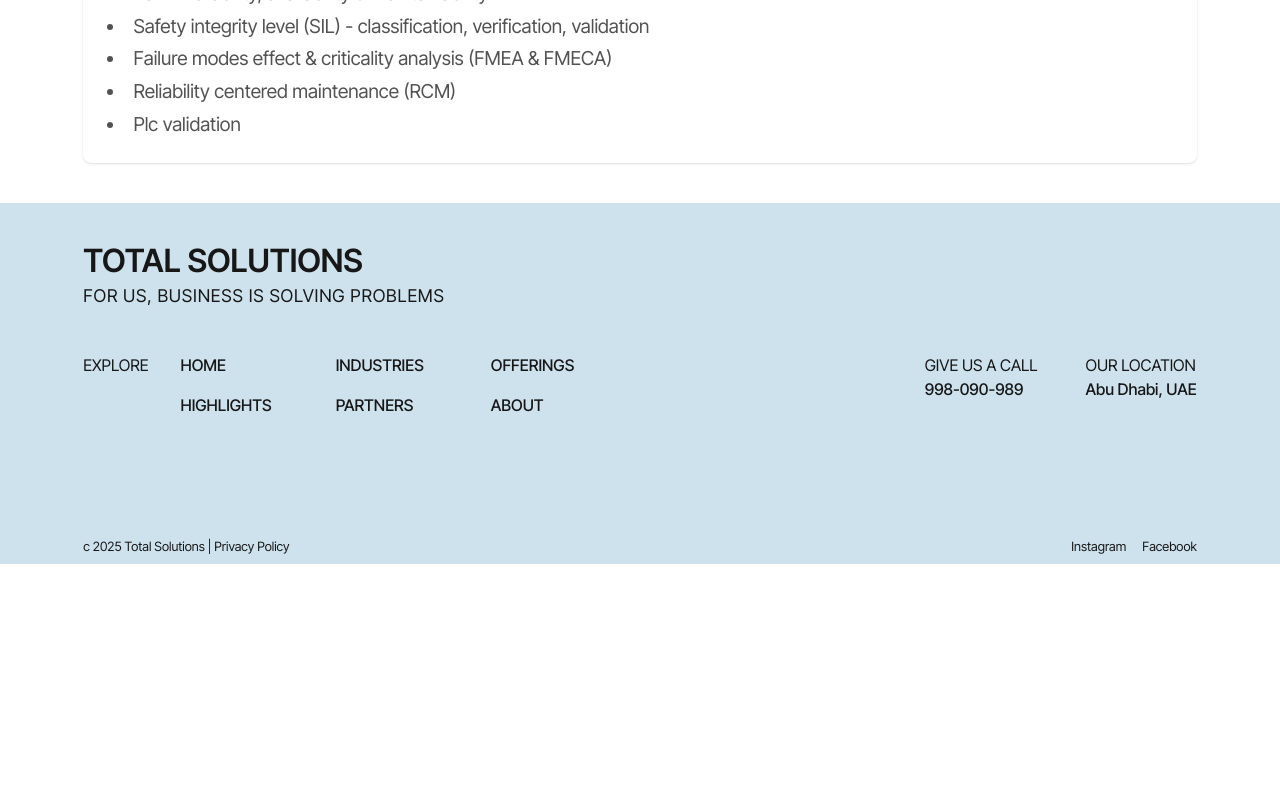
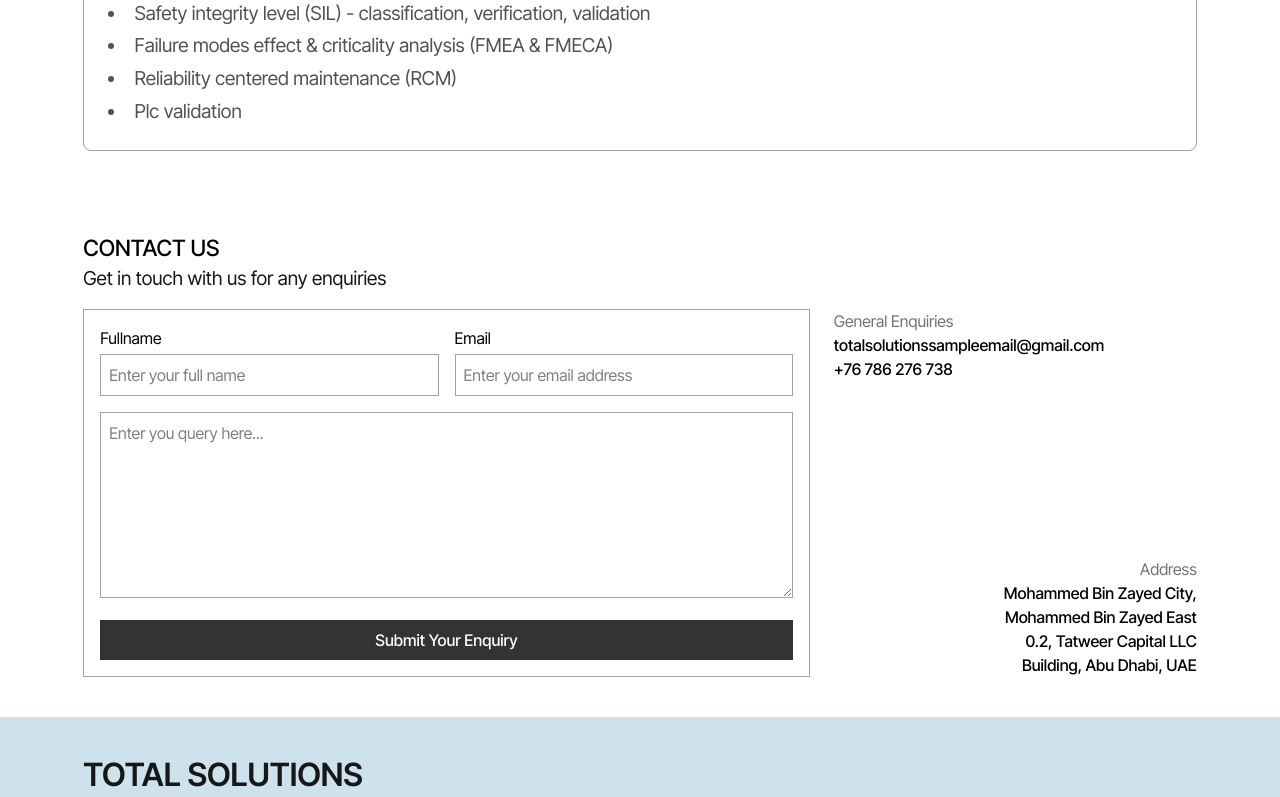
Before and after one commit to muhammedaslammm/eminenz, a Next.js app in the folder frontend/: page / in a window 1280 px wide. Shown: the part 4958-5755 px from the top of the page. Before the commit the page ends 5522 px from the top, so only its background shows below. Built offline with nearby package versions, Linux system fonts and the light colour scheme.

Commit message:
mail integration

```diff
--- /dev/null
+++ b/frontend/app/api/enquiry/route.js
@@ -0,0 +1,38 @@
+import { NextResponse } from "next/server";
+import nodemailer from "nodemailer";
+
+export const POST = async (req) => {
+  try {
+    const { name, email, query } = req.json();
+    const date = new Date().toISOString().split("T")[0];
+    const transporter = nodemailer.createTransport({
+      service: "gmail",
+      auth: {
+        user: process.env.USER_EMAIL,
+        pass: process.env.USER_APP_PASSWORD,
+      },
+    });
+    const mailOptions = {
+      from: process.env.USER_EMAIL,
+      to: process.env.USER_EMAIL,
+      subject: "New Enquiry Recieved",
+      text: `You have recieved a new enquiry from a user named ${name}.
+      Client Name: ${name}
+      EmailID: ${email}
+      ${name}'s Query: ${query}
+      Date: ${date}`,
+    };
+    await transporter.sendMail(mailOptions);
+    console.log("success");
+    return NextResponse.json(
+      { message: "Enquiry successfully send" },
+      { status: 200 }
+    );
+  } catch (error) {
+    console.log("failed", error);
+    return NextResponse.json(
+      { message: "Enquiry submission failed" },
+      { status: 500 }
+    );
+  }
+};
--- a/frontend/app/page.js
+++ b/frontend/app/page.js
@@ -6,6 +6,7 @@ import Partners from "@/components/Partners";
 import WhyChooseus from "@/components/WhyChooseus";
 import Menu from "@/components/Menu";
 import Table from "@/components/Table";
+import Contact from "@/components/Contact";
 
 export default async function Home() {
   return (
@@ -17,6 +18,7 @@ export default async function Home() {
       <Partners />
       <About />
       <Table />
+      <Contact />
       <Menu />
     </>
   );
--- a/frontend/components/About.jsx
+++ b/frontend/components/About.jsx
@@ -6,7 +6,7 @@ const About = () => {
     <section id="about" className="w-[90%] lg:w-[87%] mx-auto py-10 space-y-8">
       <div className="top flex flex-col lg:flex-row gap-8">
         <div className="left lg:w-4/6 space-y-4 lg:space-y-4">
-          <div className="leading-[1.3rem]">
+          <div className="leading-[1.8rem]">
             <h3 className="text-[1.1rem] lg:text-[1.4rem] font-semibold uppercase">
               {about.title}
             </h3>
--- /dev/null
+++ b/frontend/components/Contact.jsx
@@ -0,0 +1,23 @@
+import EnquiryForm from "./EnquiryForm";
+import MetaData from "./MetaData";
+
+const Contact = () => {
+  return (
+    <section className="w-[90%] lg:w-[87%] mx-auto py-10 space-y-4">
+      <div>
+        <h2 className="text-[1.1rem] lg:text-[1.4rem] uppercase font-medium">
+          Contact us
+        </h2>
+        <p className="text-[1rem] lg:text-[1.2rem] text-neutral-900">
+          Get in touch with us for any enquiries
+        </p>
+      </div>
+      <div className="flex gap-6">
+        <EnquiryForm />
+        <MetaData />
+      </div>
+    </section>
+  );
+};
+
+export default Contact;
--- /dev/null
+++ b/frontend/components/EnquiryForm.jsx
@@ -0,0 +1,132 @@
+"use client";
+
+import { useForm } from "react-hook-form";
+import { zodResolver } from "@hookform/resolvers/zod";
+import enquirySchema from "@/schema/enquirySchema";
+import { useState } from "react";
+import { Spinner } from "phosphor-react";
+
+const EnquiryForm = () => {
+  const [submitState, setSubmitState] = useState("idle");
+  const [responseMessage, setResponseMessage] = useState("");
+  const [responseStat, setResponseStat] = useState(false);
+  const {
+    register,
+    handleSubmit,
+    formState: { errors },
+    reset,
+  } = useForm({ resolver: zodResolver(enquirySchema) });
+
+  const getButtonContent = () => {
+    switch (submitState) {
+      case "loading":
+        return <Spinner className="animate-spin" />;
+      case "success":
+        return responseMessage;
+      case "fail":
+        return responseMessage;
+      default:
+        return "Submit Your Enquiry";
+    }
+  };
+
+  const onSubmit = async (data) => {
+    setSubmitState("loading");
+    try {
+      const response = await fetch("/api/enquiry/route", {
+        method: "POST",
+        headers: {
+          "Content-Type": "application/json",
+        },
+        body: JSON.stringify(data),
+      });
+      const response_data = await response.json();
+      if (response.ok) {
+        setResponseMessage(response_data.message);
+        setResponseStat(true);
+        reset();
+        setSubmitState("success");
+        setTimeout(() => {
+          setSubmitState("idle");
+        }, 1000);
+      } else {
+        setResponseMessage(response_data.message);
+        setResponseStat(false);
+        setSubmitState("fail");
+        setTimeout(() => {
+          setSubmitState("idle");
+        });
+      }
+    } catch (error) {
+      console.log("error", error.message);
+    }
+  };
+  return (
+    <form
+      className="w-4/6 border border-neutral-400 p-4 space-y-4"
+      onSubmit={handleSubmit(onSubmit)}
+    >
+      <div className="w-full flex gap-4">
+        <div className="w-full space-y-1">
+          <div className="flex justify-between items-center">
+            <label htmlFor="" className="block">
+              Fullname
+            </label>
+            {errors.name && (
+              <p className="text-[.7rem] text-red-800 bg-red-100 py-[.2rem] px-[.5rem] rounded-[.2rem]">
+                {errors.name.message}
+              </p>
+            )}
+          </div>
+          <input
+            type="text"
+            className="border border-neutral-400 p-2 w-full"
+            placeholder="Enter your full name"
+            {...register("name")}
+          />
+        </div>
+        <div className="w-full space-y-1">
+          <div className="flex justify-between items-center">
+            <label htmlFor="" className="block">
+              Email
+            </label>
+            {errors.email && (
+              <p className="text-[.7rem] text-red-800 bg-red-100 py-[.2rem] px-[.5rem] rounded-[.2rem]">
+                {errors.email.message}
+              </p>
+            )}
+          </div>
+          <input
+            type="email"
+            className="border border-neutral-400 p-2 w-full"
+            placeholder="Enter your email address"
+            {...register("email")}
+          />
+        </div>
+      </div>
+      <div>
+        <textarea
+          name=""
+          id=""
+          rows={7}
+          className="border border-neutral-400 w-full p-2"
+          placeholder="Enter you query here..."
+          {...register("query")}
+        ></textarea>
+        {errors.query && (
+          <p className="inline text-[.7rem] text-red-800 bg-red-100 py-[.2rem] px-[.5rem] rounded-[.2rem]">
+            {errors.query.message}
+          </p>
+        )}
+      </div>
+      <button
+        type="submit"
+        className={`bg-black/80 text-white font-medium mt-4 w-full p-2 cursor-pointer flex justify-center`}
+      >
+        {getButtonContent()}
+      </button>
+    </form>
+  );
+};
+
+export default EnquiryForm;
--- /dev/null
+++ b/frontend/components/MetaData.jsx
@@ -0,0 +1,27 @@
+import metadata from "@/data/metadata";
+
+const MetaData = () => {
+  const { general, address } = metadata;
+  return (
+    <div className="w-2/6  flex flex-col justify-between">
+      <div className="self-start w-[40%]">
+        <div className="text-neutral-500">{general.label}</div>
+        {general.values.map((value, i) => (
+          <div key={i} className="font-medium">
+            {value}
+          </div>
+        ))}
+      </div>
+      <div className="text-end self-end w-[60%]">
+        <div className="text-neutral-500">{address.label}</div>
+        {address.values.map((value, i) => (
+          <div key={i} className="font-medium">
+            {value}
+          </div>
+        ))}
+      </div>
+    </div>
+  );
+};
+
+export default MetaData;
--- a/frontend/components/Table.jsx
+++ b/frontend/components/Table.jsx
@@ -1,13 +1,14 @@
 const Table = () => {
   return (
-    <section className="w-[90%] lg:w-[87%] mx-auto py-10 space-y-8">
+    <section className="w-[90%] lg:w-[87%] mx-auto py-10 space-y-4">
       <h2 className="text-[1.1rem] lg:text-[1.4rem] font-semibold uppercase text-black">
         Engineering Studies
       </h2>
 
-      <div className="grid gap-6 lg:grid-cols-3">
+      <div className="space-y-4">
+        <div className="grid gap-4 lg:grid-cols-3">
           {/* Process Hazard Analysis */}
-        <div className="bg-white p-4 lg:p-6 rounded-[.5rem] space-y-2 shadow">
+          <div className="bg-white p-4 lg:p-6 rounded-[.5rem] space-y-2 border border-neutral-400">
             <h3 className="text-[1rem] lg:text-[1.2rem] font-medium text-black">
               Process Hazard Analysis
             </h3>
@@ -22,7 +23,7 @@ const Table = () => {
           </div>
 
           {/* Risk Assessment */}
-        <div className="bg-white p-4 lg:p-6 rounded-[.5rem] space-y-2 shadow">
+          <div className="bg-white p-4 lg:p-6 rounded-[.5rem] space-y-2 border border-neutral-400">
             <h3 className="text-[1rem] lg:text-[1.2rem] font-medium text-black">
               Risk Assessment
             </h3>
@@ -38,7 +39,7 @@ const Table = () => {
           </div>
 
           {/* Loss Prevention Activities */}
-        <div className="bg-white p-4 lg:p-6 rounded-[.5rem] space-y-2 shadow">
+          <div className="bg-white p-4 lg:p-6 rounded-[.5rem] space-y-2 border border-neutral-400">
             <h3 className="text-[1rem] lg:text-[1.2rem] font-medium text-black">
               Loss Prevention Activities
             </h3>
@@ -55,7 +56,7 @@ const Table = () => {
         </div>
 
         {/* Functional Safety Studies */}
-      <div className="bg-white p-4 lg:p-6 rounded-[.5rem] shadow space-y-2">
+        <div className="bg-white p-4 lg:p-6 rounded-[.5rem] border border-neutral-400 space-y-2">
           <h3 className="text-[1rem] lg:text-[1.2rem] font-medium text-black">
             Functional Safety Studies
           </h3>
@@ -70,6 +71,7 @@ const Table = () => {
             <li>Plc validation</li>
           </ul>
         </div>
+      </div>
     </section>
   );
 };
--- /dev/null
+++ b/frontend/data/metadata.js
@@ -0,0 +1,14 @@
+const metadata = {
+  general: {
+    label: "General Enquiries",
+    values: ["totalsolutionssampleemail@gmail.com", "+76 786 276 738"],
+  },
+  address: {
+    label: "Address",
+    values: [
+      "Mohammed Bin Zayed City, Mohammed Bin Zayed East 0.2, Tatweer Capital LLC Building, Abu Dhabi, UAE",
+    ],
+  },
+};
+
+export default metadata;
--- a/frontend/package.json
+++ b/frontend/package.json
@@ -9,10 +9,14 @@
     "lint": "next lint"
   },
   "dependencies": {
+    "@hookform/resolvers": "^5.1.1",
     "next": "15.3.4",
+    "nodemailer": "^7.0.3",
     "phosphor-react": "^1.4.1",
     "react": "^19.0.0",
-    "react-dom": "^19.0.0"
+    "react-dom": "^19.0.0",
+    "react-hook-form": "^7.58.1",
+    "zod": "^3.25.67"
   },
   "devDependencies": {
     "@eslint/eslintrc": "^3",
--- /dev/null
+++ b/frontend/schema/enquirySchema.js
@@ -0,0 +1,9 @@
+import { z } from "zod";
+
+const enquirySchema = z.object({
+  name: z.string().min(3, "Required minimum of 3 characters"),
+  email: z.string().email("Enter a valid email address"),
+  query: z.string().min(10, "Enquiry must have atleast 10 characters"),
+});
+
+export default enquirySchema;
```
Also changed, not shown: 1 other file (tests, documents, lock files or other folders). Lines whose indentation alone changed are shown as unchanged.
